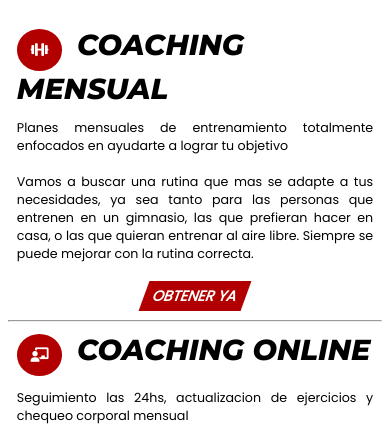
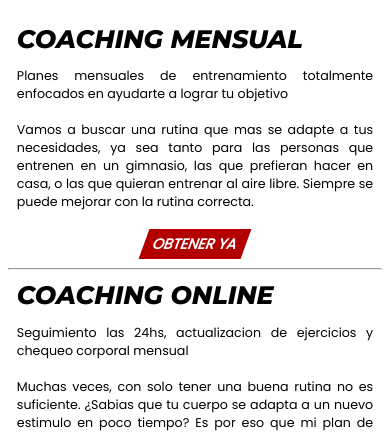
Before and after one commit to JuanMosquela/Chinito.github.io, a website: page index.html in a window 390 px wide. Shown: the part 3559-3992 px from the top of the page. Drawn offline with nearby package versions, Linux system fonts and the light colour scheme.

Commit message:
estilos terminados

```diff
--- a/scss/_variables.scss
+++ b/scss/_variables.scss
@@ -15,7 +15,7 @@
 
 $fs-1:4.2rem;
 $fs-2:3.4rem;
-$fs-3:3.2rem;
+$fs-3:2.8rem;
 $fs-4:2rem;
 $fs-5:2rem;
 $p:1.4rem;
--- a/scss/styles.scss
+++ b/scss/styles.scss
@@ -81,6 +81,8 @@
         }
 
         .lat-nav{
+
+
             transform: translateX(100%);
             position: absolute;
             top: 60px;
@@ -162,6 +164,8 @@
 }
 
 .sticky{
+
+
     background-color: $white;
     box-shadow: 1px 10px 25px 0 rgba(0,0,0,0.3);
 
@@ -483,7 +487,7 @@
                             color: $white;
 
                             @media(max-width:500px){
-                                font-size: 1.6rem;
+                                display: none;
                             }
                         }
                     }
```
Also changed, not shown: css/styles.css.
